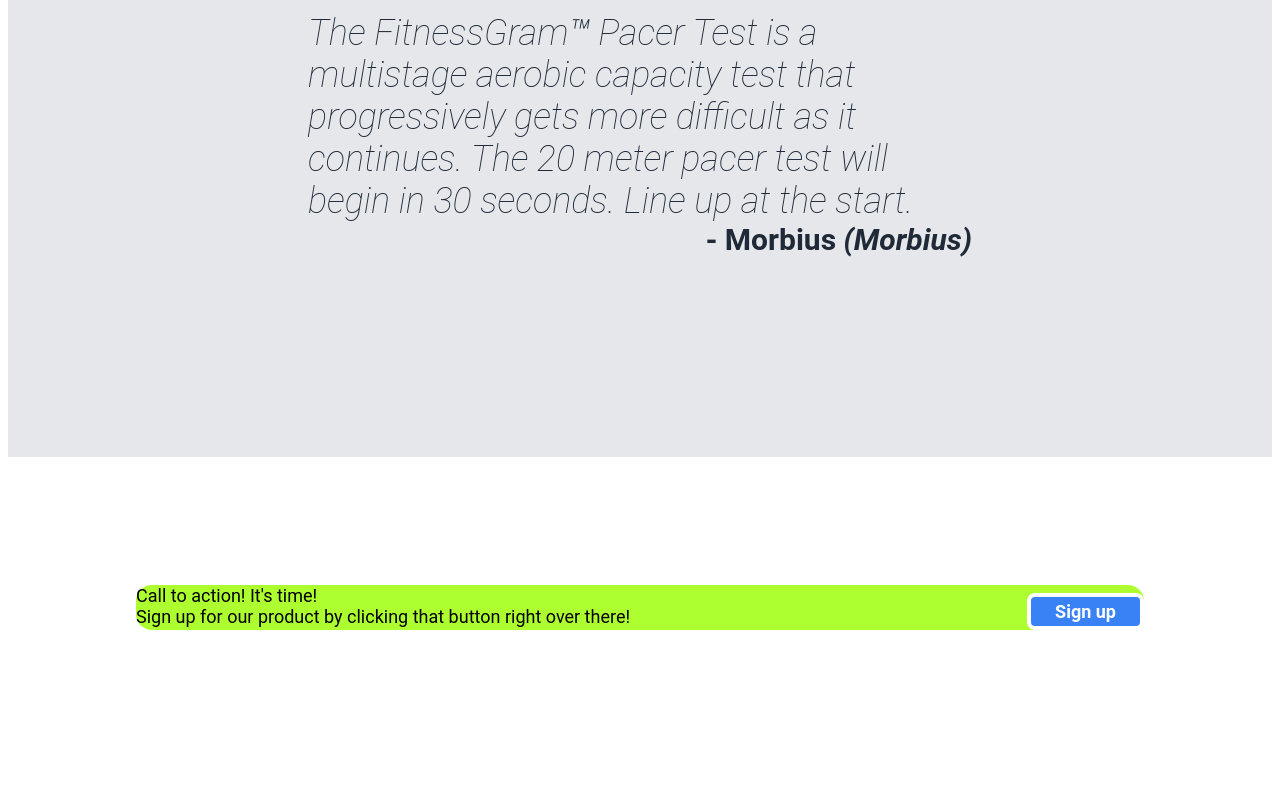
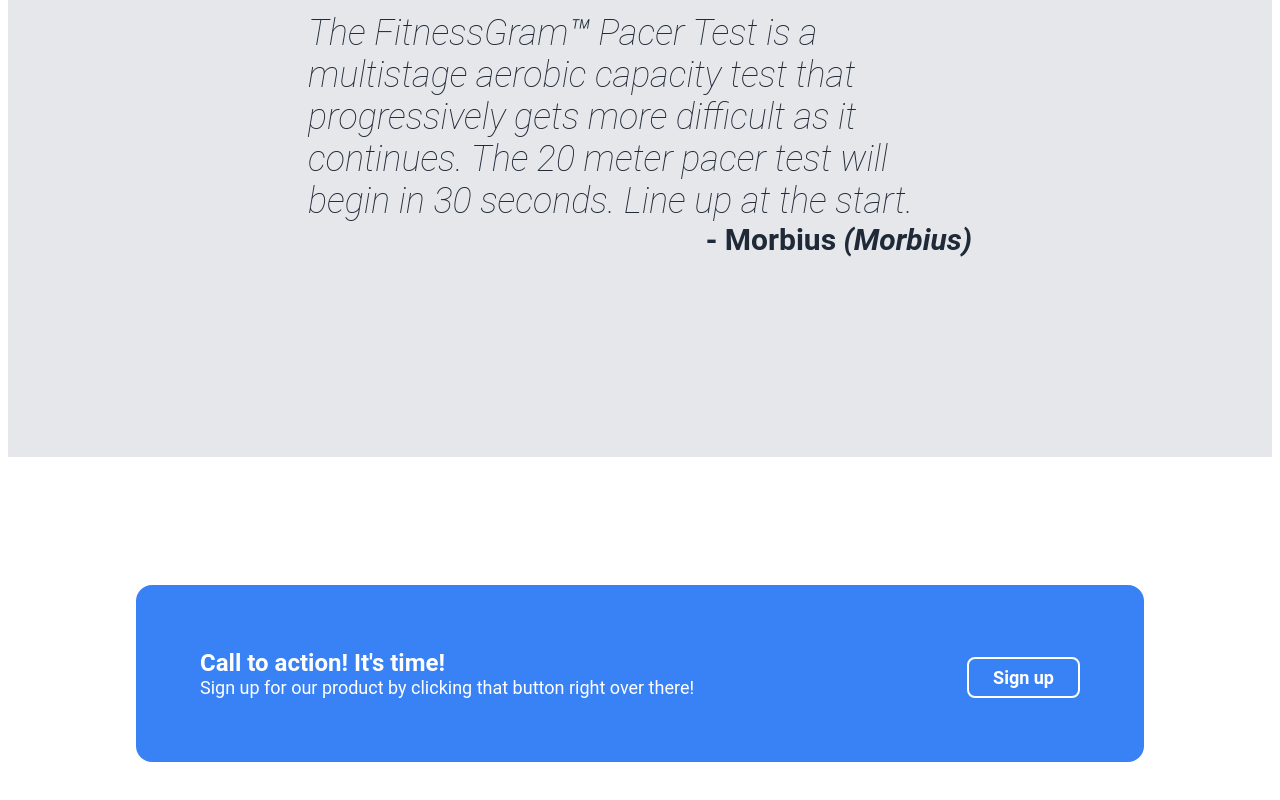
Before and after one commit to Starbey/landing-page, a plain HTML site: page index.html in a window 1280 px wide. Shown: the part 1494-2294 px from the top of the page. Before the commit the page ends 2252 px from the top, so only its background shows below. Drawn offline with Linux system fonts and the light colour scheme.

Commit message:
Finalized styling for sign up

```diff
--- a/style.css
+++ b/style.css
@@ -77,6 +77,7 @@ button{
     font-weight:bold;
     margin-top:8px;
     display:flex;
+    align-items:center;
 }
 
 .image{
@@ -156,15 +157,27 @@ button{
 
 /* Sign up styling */
 .sign-up{
-    background-color:greenyellow;
+    background-color:#3882F6;
     display:flex;
     justify-content:space-between;
     margin:128px;
     border-radius:16px;
+    padding:64px;
+}
+
+.sign-up-header{
+    font-size:24px;
+    font-weight:bold;
+    color:white;
+}
+
+.sign-up-subtext{
+    font-size:18px;
+    color:white;
 }
 
 .sign-up button{
     border-style:solid;
     border-color:white;
-    border-width:4px;
+    border-width:2px;
 }
```
